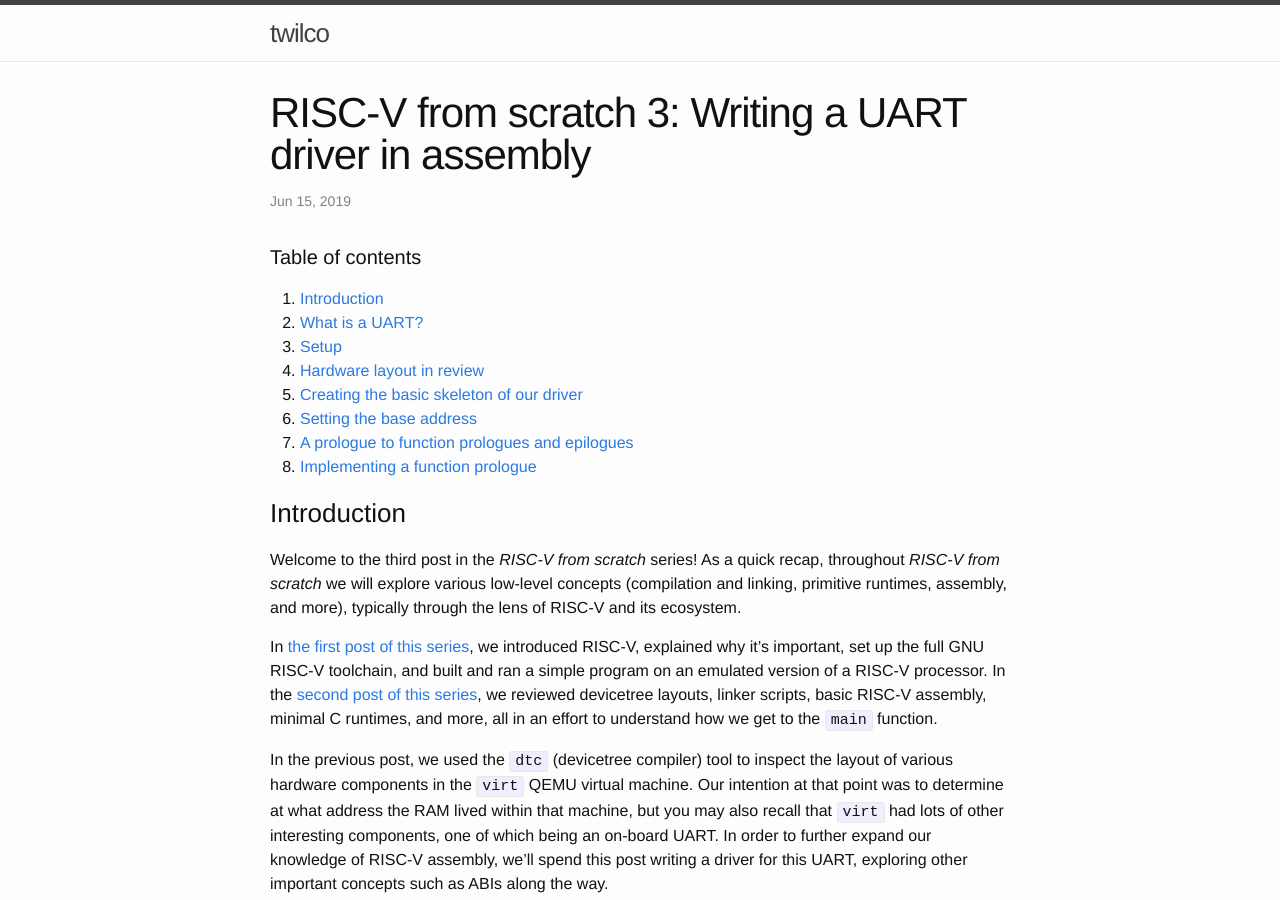
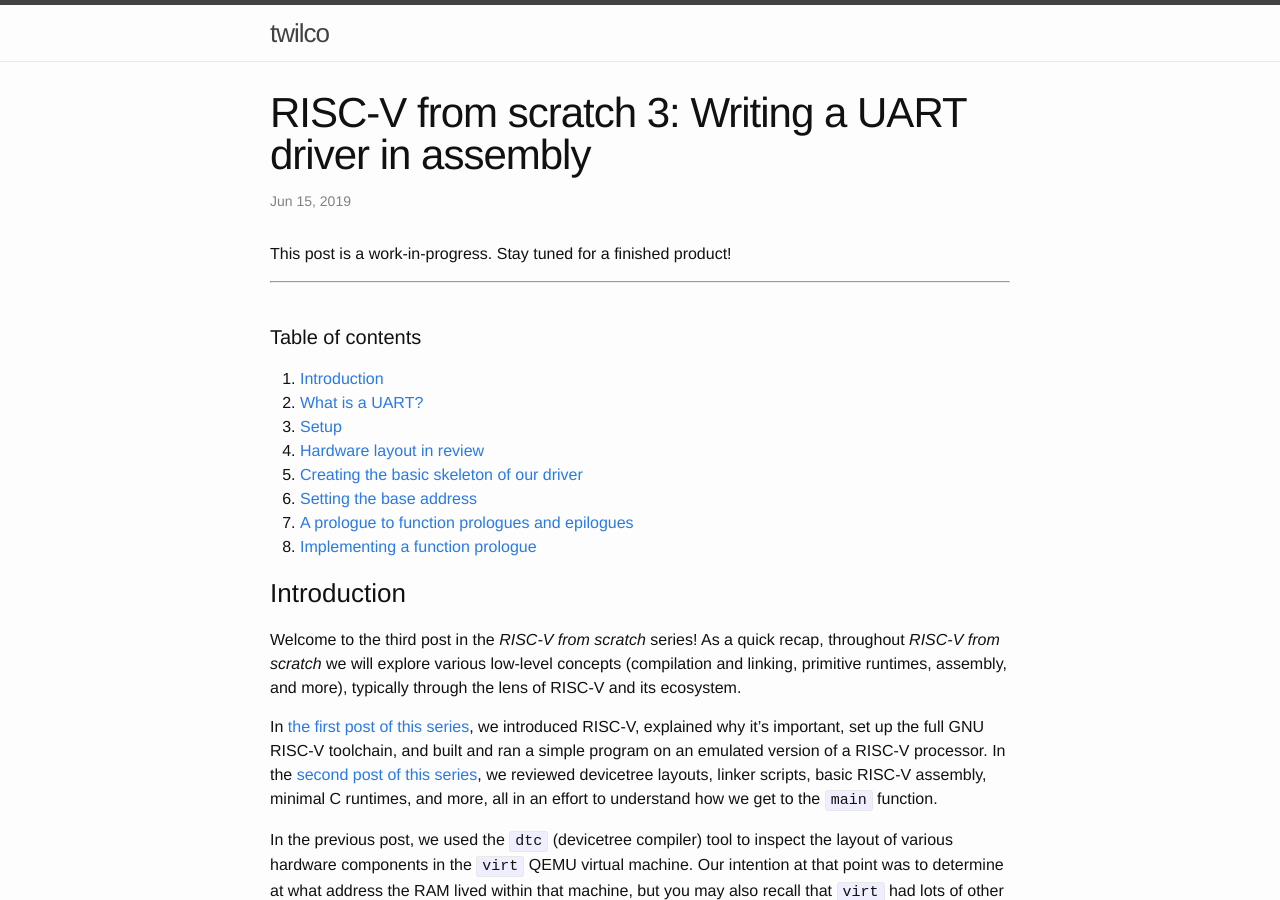
Before and after one commit to twilco/twilco.github.io, a Jekyll site: the page built from _posts/2019-06-15-riscv-from-scratch-3.markdown, in a window 1280 px wide and 900 px high. Built offline with Jekyll 4.4.1, drawn with Linux system fonts in a browser that asks for light colours; comment, search, counter and statistics services are not loaded.

Commit message:
Note that this post is still WIP

```diff
--- a/_posts/2019-06-15-riscv-from-scratch-3.markdown
+++ b/_posts/2019-06-15-riscv-from-scratch-3.markdown
@@ -5,6 +5,11 @@
 categories: riscv-from-scratch
 description: TODO do this
 ---
+
+This post is a work-in-progress.  Stay tuned for a finished product!
+
+---
+<br/>
 
 {: .no_toc}
 #### Table of contents
```
